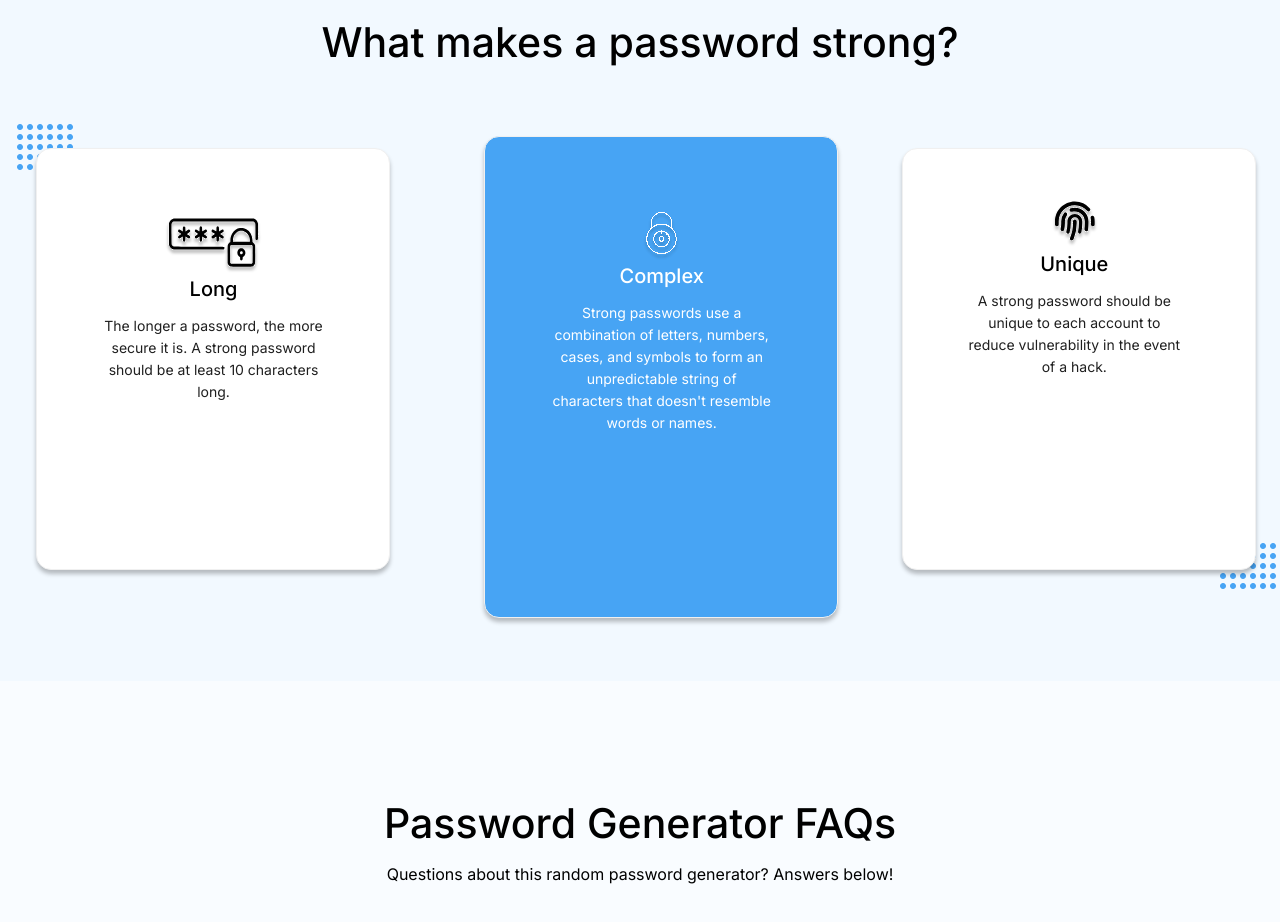
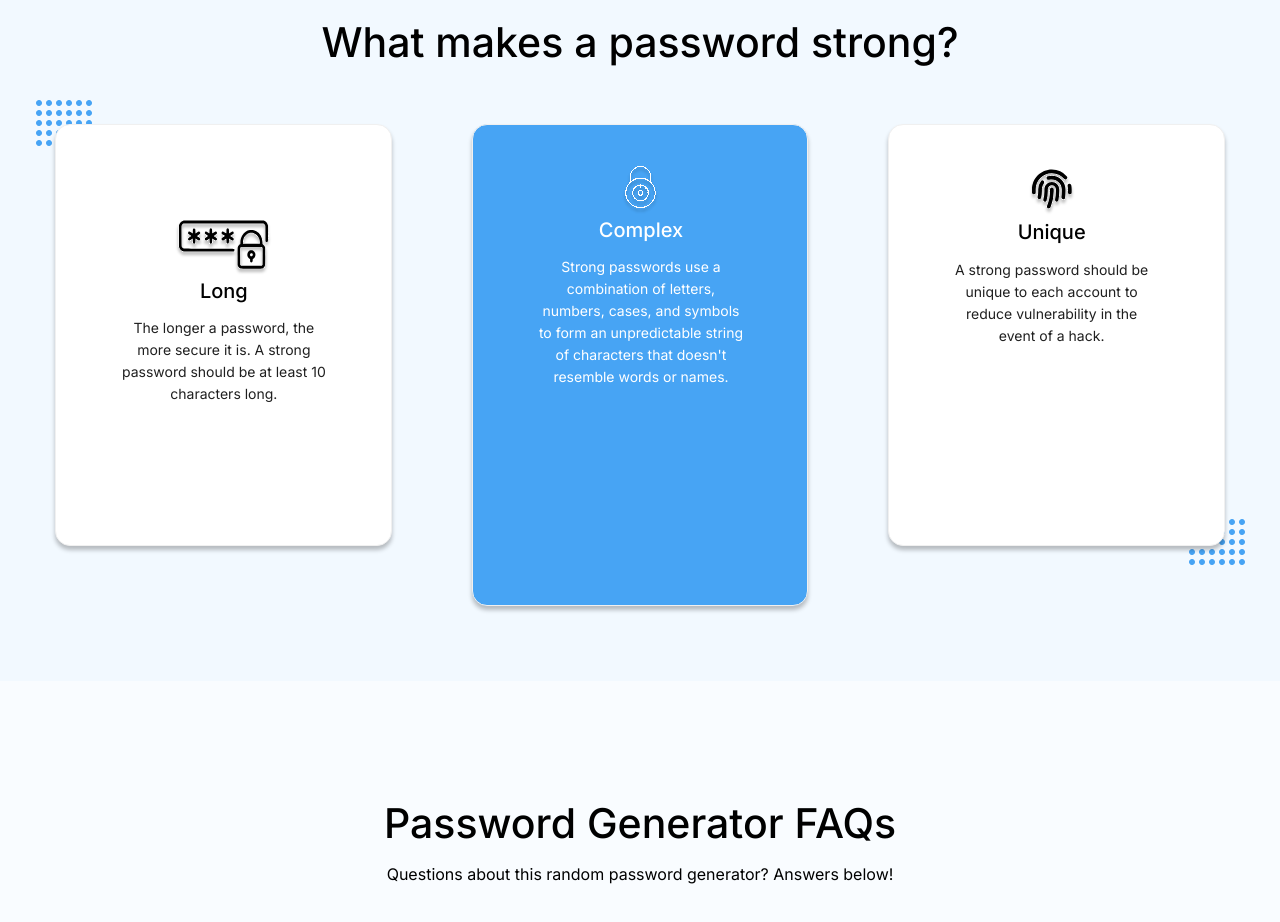
Before and after one commit to musclepassword/musclepassword, a Next.js app: page / in a window 1280 px wide. Shown: the part 900-1822 px from the top of the page. Built offline with nearby package versions, Linux system fonts and the light colour scheme.

Commit message:
[feat] About Card style changed

```diff
--- a/src/components/About/index.js
+++ b/src/components/About/index.js
@@ -15,13 +15,14 @@ export default function AboutSection() {
                     <Col md={8} sm={24}>
                         <Card
                             style={{
-                                position: "relative",
-                                width: 354,
                                 height: 422,
                                 borderRadius: "15px",
                                 boxShadow: "0 4px 4px 0 rgba(0, 0, 0, 0.25)",
-                                margin: "64px 52px 48px 21px",
                                 padding: "44.7px 34px 75.8px 35px",
+                                margin: "40px",
+                                justifyContent: "center",
+                                alignItems: "center",
+                                display: "flex",
                             }}
                         >
                             <Image
@@ -44,14 +45,16 @@ export default function AboutSection() {
                     <Col md={8} sm={24}>
                         <Card
                             style={{
-                                width: 354,
                                 height: 482,
                                 borderRadius: "15px",
                                 boxShadow: "0 4px 4px 0 rgba(0, 0, 0, 0.25)",
-                                margin: "52px 54px 0 52px",
                                 padding: "44px 40px 213px 42px",
                                 backgroundColor: "#47a4f4",
-                                color: "#fff"
+                                color: "#fff",
+                                margin: "40px",
+                                justifyContent: "center",
+                                alignItems: "center",
+                                display: "flex",
                             }}
                         >
                             <Image
@@ -67,13 +70,14 @@ export default function AboutSection() {
                     <Col md={8} sm={24}>
                         <Card
                             style={{
-                                position: "relative",
-                                width: 354,
                                 height: 422,
                                 borderRadius: "15px",
                                 boxShadow: "0 4px 4px 0 rgba(0, 0, 0, 0.25)",
-                                margin: "64px 31px 54px 54px",
                                 padding: "20px 46px 168px 36px",
+                                margin: "40px",
+                                justifyContent: "center",
+                                alignItems: "center",
+                                display: "flex",
                             }}
                         >
                             <Image
```
